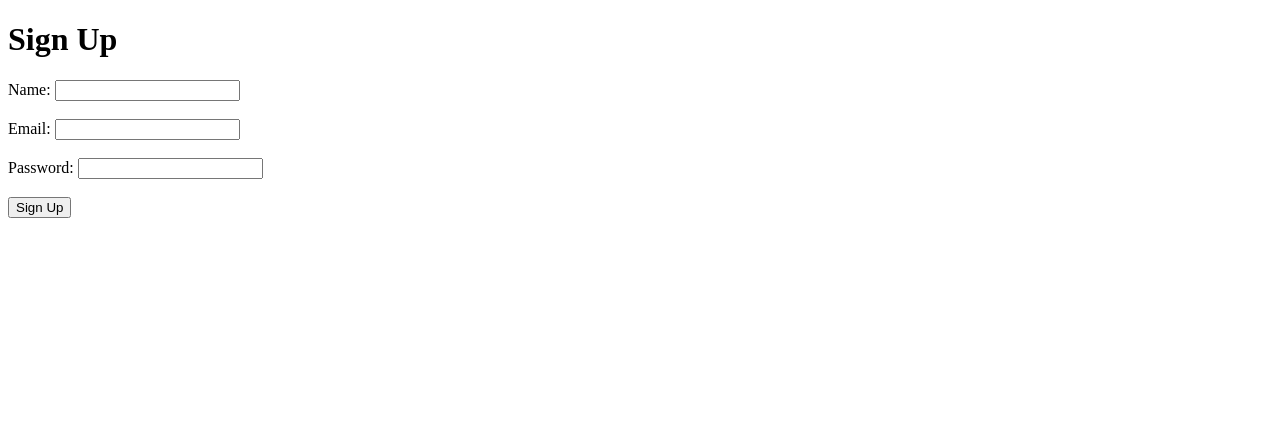
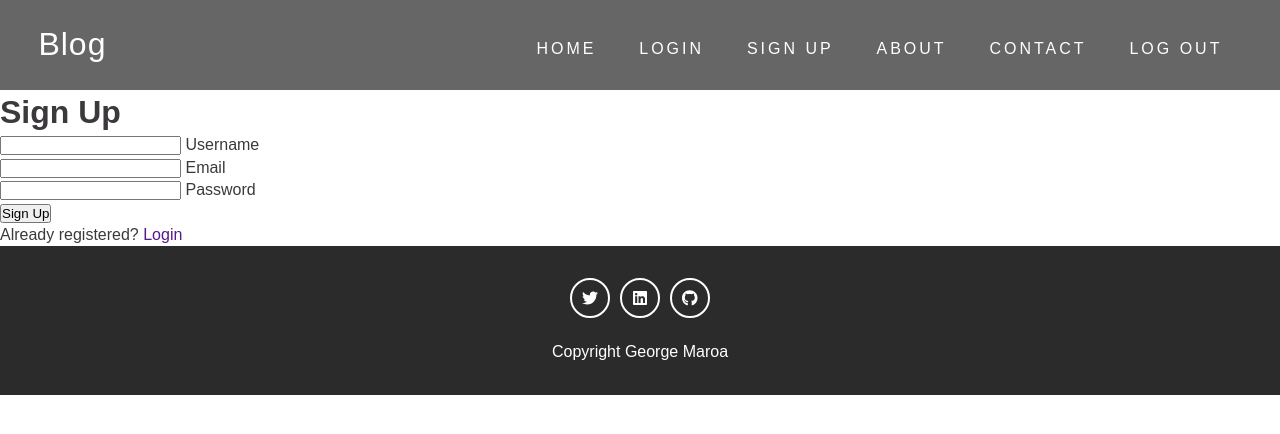
Before and after one commit to Maroa2002/Webstack---Portfolio-Project, a Flask app: page /signup in a window 1280 px wide. Shown: the top 434 px of the page. Run offline with Flask 3, Linux system fonts and the light colour scheme; some libraries are stand-ins or nearby versions.

Commit message:
creates the signup page

```diff
--- a/templates/signup.html
+++ b/templates/signup.html
@@ -1,23 +1,29 @@
-<!DOCTYPE html>
-<html lang="en">
-<head>
-    <meta charset="UTF-8">
-    <meta name="viewport" content="width=device-width, initial-scale=1.0">
-    <title>Document</title>
-</head>
-<body>
-    <form action="">
-        <h1>Sign Up</h1>
-        <label for="name">Name: </label>
-        <input type="text" name="name" id="">
-        <br><br>
-        <label for="email">Email: </label>
-        <input type="email" name="email" id="">
-        <br><br>
-        <label for="password">Password: </label>
-        <input type="password" name="password" id="">
-        <br><br>
+{% include "header.html" %}
+
+<div class="center">
+    <h1>Sign Up</h1>
+    <form action="" method="post">
+        <div class="text_field">
+            <input type="text" name="username" required>
+            <label for="username">Username</label>
+            <span></span>
+        </div>
+        <div class="text_field">
+            <input type="email" name="email" required>
+            <label for="email">Email</label>
+            <span></span>
+        </div>
+        <div class="text_field">
+            <input type="password" name="password" required>
+            <label for="password">Password</label>
+            <span></span>
+        </div>
         <input type="submit" value="Sign Up">
+        <div class="signup">
+            Already registered? <a href="">Login</a>
+        </div>
     </form>
-</body>
-</html>
+</div>
+
+
+{% include "footer.html" %}
```
